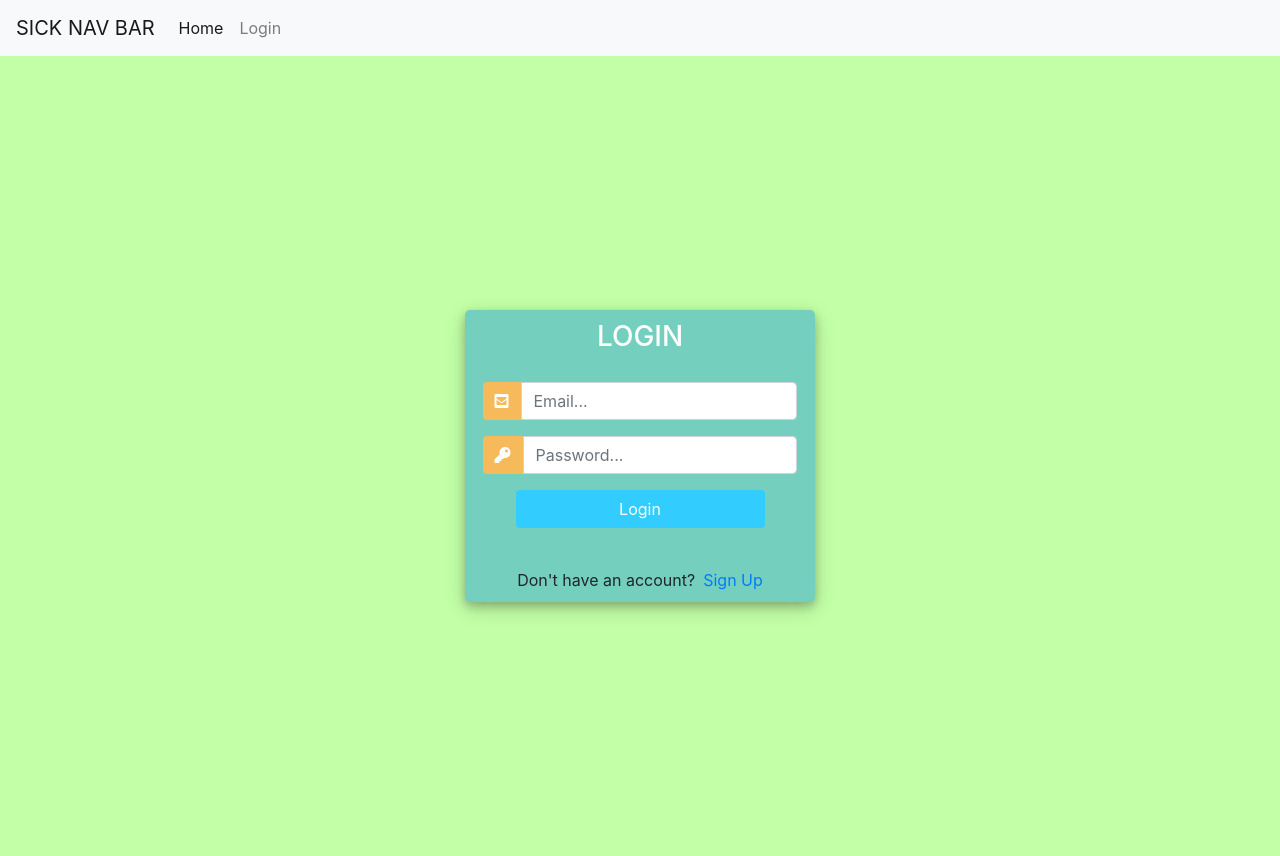
After one commit to rdmo94/IoT_Assingment_2, a Django app: template pages/templates/registration/login.html in a window 1280 px wide. The commit adds this page. Run offline with Django 3.2, Linux system fonts and the light colour scheme; the template is opened without the code that fills it, so the values that code supplies are empty; some libraries are stand-ins or nearby versions.

Commit message:
login, auth, custom user model, layout update, nav bar

```diff
--- a/assignment2/urls.py
+++ b/assignment2/urls.py
@@ -19,4 +19,5 @@ from django.urls import path, include
 urlpatterns = [
     path('admin/', admin.site.urls),
     path('', include('pages.urls')),
+    path('accounts/', include('django.contrib.auth.urls')),  # gives urls we can use for user management system
 ]
--- /dev/null
+++ b/pages/templates/base.html
@@ -0,0 +1,91 @@
+<head>
+    <link rel="stylesheet" href="https://stackpath.bootstrapcdn.com/bootstrap/4.4.1/css/bootstrap.min.css" integrity="sha384-Vkoo8x4CGsO3+Hhxv8T/Q5PaXtkKtu6ug5TOeNV6gBiFeWPGFN9MuhOf23Q9Ifjh" crossorigin="anonymous">
+    <link rel="stylesheet" href="https://stackpath.bootstrapcdn.com/bootstrap/4.1.3/css/bootstrap.min.css" integrity="sha384-MCw98/SFnGE8fJT3GXwEOngsV7Zt27NXFoaoApmYm81iuXoPkFOJwJ8ERdknLPMO" crossorigin="anonymous">
+	<script src="https://ajax.googleapis.com/ajax/libs/jquery/3.3.1/jquery.min.js"></script>
+	<link rel="stylesheet" href="https://use.fontawesome.com/releases/v5.6.1/css/all.css" integrity="sha384-gfdkjb5BdAXd+lj+gudLWI+BXq4IuLW5IT+brZEZsLFm++aCMlF1V92rMkPaX4PP" crossorigin="anonymous">
+<style>
+		body,
+		html {
+			margin: 0;
+			padding: 0;
+			height: 100%;
+			background: #c2ffa6 !important;
+		}
+		.user_card {
+			width: 350px;
+			margin-top: auto;
+			margin-bottom: auto;
+			background: #74cfbf;
+			position: relative;
+			display: flex;
+			justify-content: center;
+			flex-direction: column;
+			padding: 10px;
+			box-shadow: 0 4px 8px 0 rgba(0, 0, 0, 0.2), 0 6px 20px 0 rgba(0, 0, 0, 0.19);
+			-webkit-box-shadow: 0 4px 8px 0 rgba(0, 0, 0, 0.2), 0 6px 20px 0 rgba(0, 0, 0, 0.19);
+			-moz-box-shadow: 0 4px 8px 0 rgba(0, 0, 0, 0.2), 0 6px 20px 0 rgba(0, 0, 0, 0.19);
+			border-radius: 5px;
+
+		}
+
+		.form_container {
+			margin-top: 20px;
+		}
+
+		#form-title{
+			color: #fff;
+		}
+		.login_btn {
+			width: 100%;
+			background: #33ccff !important;
+			color: white !important;
+		}
+		.login_btn:focus {
+			box-shadow: none !important;
+			outline: 0px !important;
+		}
+		.login_container {
+			padding: 0 2rem;
+		}
+		.input-group-text {
+			background: #f7ba5b !important;
+			color: white !important;
+			border: 0 !important;
+			border-radius: 0.25rem 0 0 0.25rem !important;
+		}
+		.input_user,
+		.input_pass:focus {
+			box-shadow: none !important;
+			outline: 0px !important;
+		}
+
+	</style>
+</head>
+
+<nav class="navbar navbar-expand-lg navbar-light bg-light">
+  <a class="navbar-brand" href="#">SICK NAV BAR</a>
+  <button class="navbar-toggler" type="button" data-toggle="collapse" data-target="#navbarNav" aria-controls="navbarNav" aria-expanded="false" aria-label="Toggle navigation">
+    <span class="navbar-toggler-icon"></span>
+  </button>
+  <div class="collapse navbar-collapse" id="navbarNav">
+    <ul class="navbar-nav">
+      <li class="nav-item active">
+        <a class="nav-link" href="{% url 'home' %}">Home <span class="sr-only">(current)</span></a>
+      </li>
+
+        {% if user.is_authenticated %}
+        <li class="nav-item">
+            <a class="nav-link" href="{% url 'logout' %}" tabindex="-1">Logout</a>
+        </li>
+        {% else %}
+        <li class="nav-item">
+            <a class="nav-link" href="{% url 'login' %}" tabindex="-1">Login</a>
+        </li>
+        {% endif %}
+
+    </ul>
+  </div>
+</nav>
+
+{% block content %}
+{% endblock %}
--- a/pages/templates/household.html
+++ b/pages/templates/household.html
@@ -1,11 +1,12 @@
+{% extends 'base.html' %}
+{% block content %}
 <!DOCTYPE html>
 <html lang="en">
 <head>
     <meta charset="UTF-8">
-    <title>Title</title>
+    <title>Chart for {{ houseHoldId }}</title>
 </head>
 <body>
-    {% load bootstrap4 %}
     <h1>Details page for household with id: {{ houseHoldId }}</h1>
 
 
@@ -25,3 +26,4 @@
 
 </body>
 </html>
+{% endblock %}
--- /dev/null
+++ b/pages/templates/registration/login.html
@@ -0,0 +1,60 @@
+{% extends 'base.html' %}
+{% block content %}
+<!DOCTYPE html>
+<html>
+<head>
+	<title>Login</title>
+
+</head>
+<body>
+	<div class="container h-100">
+		<div class="d-flex justify-content-center h-100">
+			<div class="user_card">
+				<div class="d-flex justify-content-center">
+
+
+					<h3 id="form-title">LOGIN</h3>
+				</div>
+				<div class="d-flex justify-content-center form_container">
+					<form method="POST" action="">
+						{% csrf_token %}
+						<div class="input-group mb-3">
+							<div class="input-group-append">
+								<span class="input-group-text"><i class="fas fa-envelope-square"></i></span>
+							</div>
+
+							<input type="text" name="username" placeholder="Email..." class="form-control">
+						</div>
+
+						<div class="input-group mb-2">
+							<div class="input-group-append">
+								<span class="input-group-text"><i class="fas fa-key"></i></span>
+							</div>
+
+								<input type="password" name="password" placeholder="Password..." class="form-control" >
+						</div>
+
+							<div class="d-flex justify-content-center mt-3 login_container">
+				 				<input class="btn login_btn" type="submit" value="Login">
+				   			</div>
+					</form>
+
+				</div>
+
+				{% for message in messages %}
+					<p id="messages">{{message}}</p>
+				{% endfor %}
+
+				<div class="mt-4">
+					<div class="d-flex justify-content-center links">
+						Don't have an account? <a href="{% url 'register' %}" class="ml-2">Sign Up</a>
+					</div>
+
+				</div>
+			</div>
+		</div>
+	</div>
+</body>
+
+</html>
+{% endblock %}
```
Also changed, not shown: assignment2/settings.py (+10 -4 lines), pages/forms.py (added, +9 -0 lines), pages/templates/accounts/register.html (added, +89 -0 lines), pages/templates/home.html (+45 -1 lines), pages/templates/index.html (added, +21 -0 lines), pages/templates/unauthorized.html (added, +16 -0 lines), pages/urls.py (+7 -3 lines), pages/user.py (added, +7 -0 lines), pages/views.py (+81 -10 lines), db.sqlite3 (deleted).
